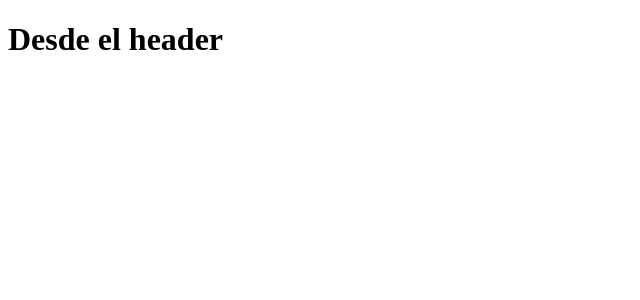
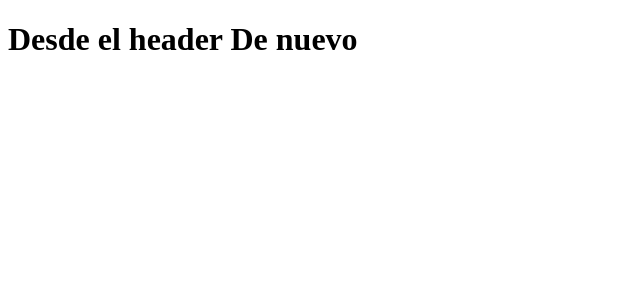
Before and after one commit to alejandrobecerraptor/React-Basicos, a React (Create React App) app: page / in a window 1280 px wide. Shown: the top 300 px of the page, without its empty margins (0-640 px from the left). Built offline with nearby package versions, Linux system fonts and the light colour scheme.

Commit message:
Ejemplo primer componente

```diff
--- a/src/components/Header.jsx
+++ b/src/components/Header.jsx
@@ -3,7 +3,7 @@ import React from 'react';
 function Header() {
 
     return (
-        <h1>Desde el header</h1>
+        <h1>Desde el header De nuevo</h1>
     )
 
 }
```
